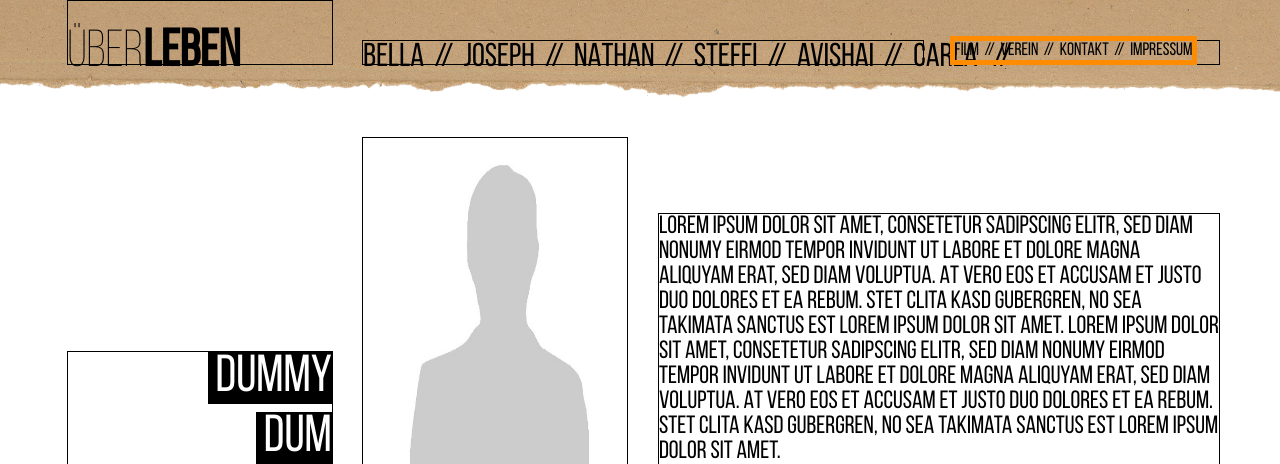
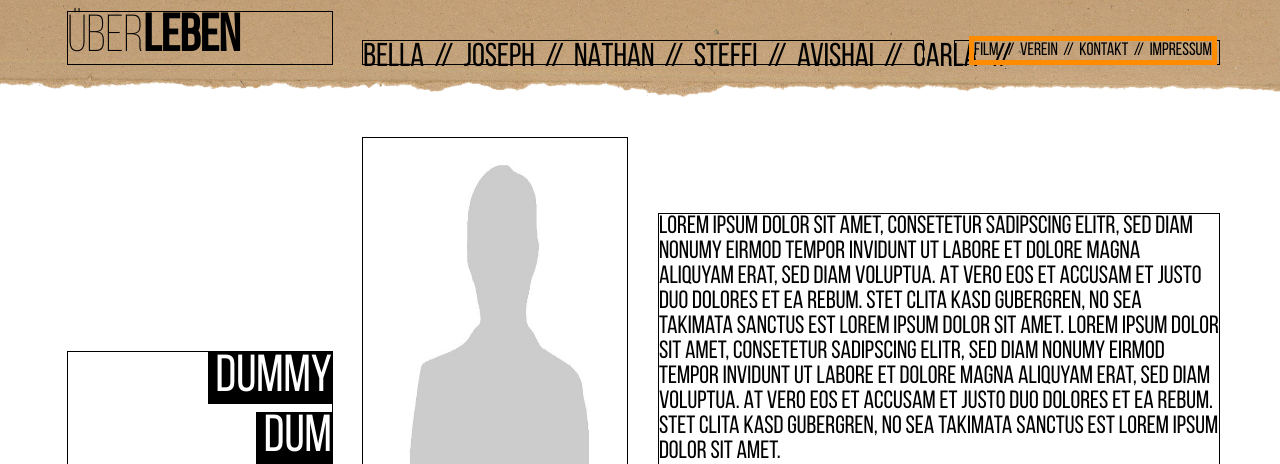
Before and after one commit to Nocsis/WebDesign_Karte, a PHP site: the page made by Vorlagen/layoutWebsite Kopie.html in a window 1280 px wide. Shown: the top 464 px of the page. Run offline with PHP 8.4, Linux system fonts and the light colour scheme.

Commit message:
changed sidebar position

```diff
--- a/stylesheet.css
+++ b/stylesheet.css
@@ -64,7 +64,9 @@ body{
   font-size: 52px;
   font-family: 'BebasNeueLight';
   grid-area: ueberleben;
-  padding-top: 26px;
+  align-self: end;
+
+
 }
 #ueberleben strong{
   font-family: 'BebasNeueRegular';
@@ -99,6 +101,8 @@ nav a:hover {
 
 .sidenav {
   outline: 5px solid darkorange;
+  position: absolute;
+  right: 8.5vh;
 }
 
 .sidenav a {
```
